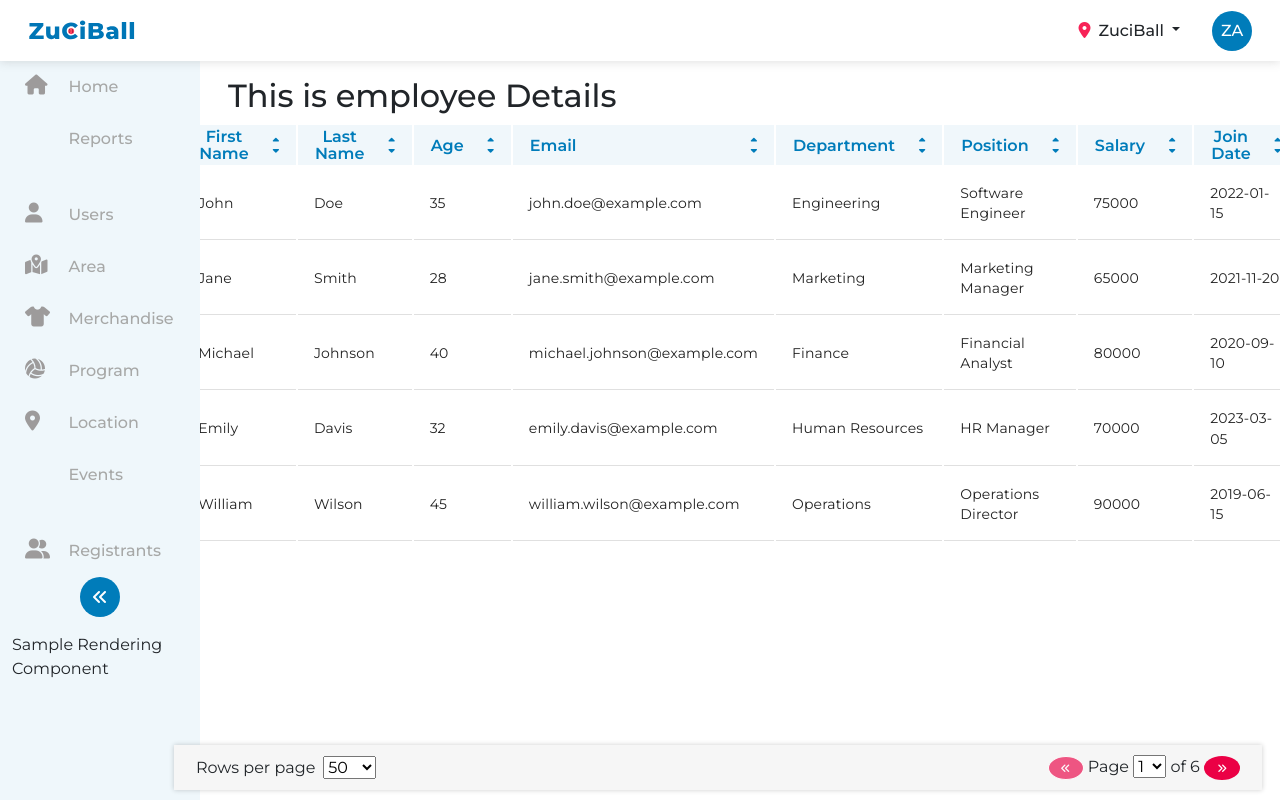
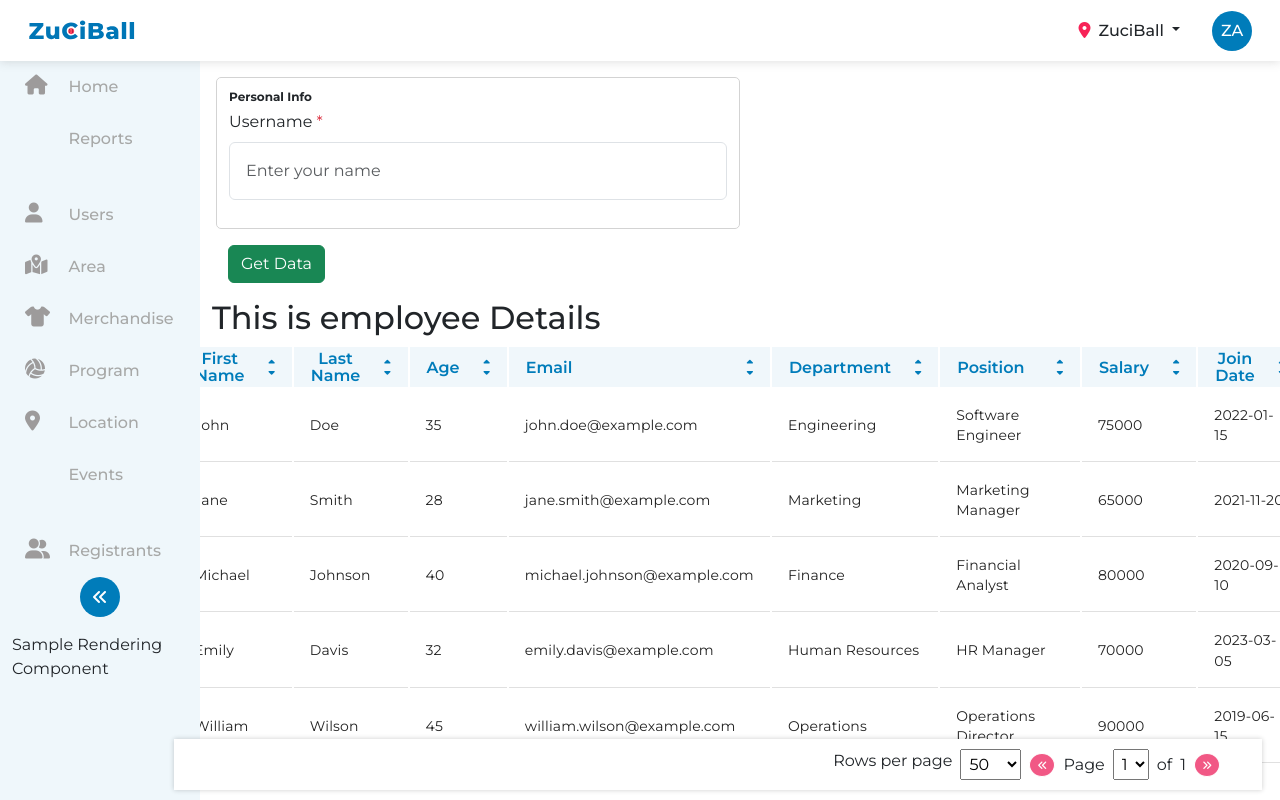
Before and after one commit to Denil-Doss-ZS0463/Angular_v17, an Angular app in the folder Angular17_DemoProject/: page /sampleRendering in a window 1280 px wide. Built offline with nearby package versions, Linux system fonts and the light colour scheme; some icons are missing.

Commit message:
Pagination logic added in common table
Pagination logic added in common table

```diff
--- a/Angular17_DemoProject/src/app/common-libraies/common-table/common-table.component.css
+++ b/Angular17_DemoProject/src/app/common-libraies/common-table/common-table.component.css
@@ -65,7 +65,7 @@ th:last-child {
     bottom: 10px;
     right: 30px;
     padding: 10px;
-    background-color: #f6f6f6;
+    background-color: white;
     box-shadow: 0 0 5px rgb(0 0 0 / 20%);
     width: 85%;
 }
@@ -78,8 +78,6 @@ th:last-child {
    border-radius: 50% !important;
    text-align: center;
    font-size: 10px;
-   /* padding: 5px; */
-   /* border: none; */
 }
 
 .paginationButtons:focus
--- a/Angular17_DemoProject/src/app/common-libraies/common-table/common-table.component.html
+++ b/Angular17_DemoProject/src/app/common-libraies/common-table/common-table.component.html
@@ -46,39 +46,49 @@
         </table>
     </div>
 
-
-
     <div class="row paginationContent">
-        <div class="col d-flex justify-content-between">
-            <div class="rowsPerPage d-flex gap-2 align-items-center">
-                <label for="">Rows per page</label>
-                <select name="" id="" (change)="onItemsPerPageChange($event)">
+        <div class="col-5"></div>
+        <div class="col-7 d-flex justify-content-end align-items-center gap-2">
+            <div class="d-flex gap-2">
+                <div class="">Rows per page</div>
+                <select class="p-1" (change)="onItemsPerPageChange($event)">
                     <option *ngFor="let pageItem of pageItems" [value]="pageItem">{{ pageItem }}</option>
                 </select>
             </div>
-            <div class="paginationNav">
-                <button class="btn paginationButtons rounded" (click)="onPageChange(currentPage - 1)" [disabled]="currentPage === 1">
-
+            <div class="d-flex gap-2 align-items-center">
+                <button class="btn paginationButtons rounded col-1" (click)="onPageChange(currentPage - 1)"
+                    [disabled]="currentPage === 1">
                     <div class="d-flex align-items-center justify-content-center">
                         <i class="fa-solid fa-angles-left"></i>
                     </div>
                 </button>
-                Page
-                <select [(ngModel)]="currentPage" (ngModelChange)="onPageChange($event)">
+                <div class="d-flex gap-2 align-items-center">
+                    <div class="">Page</div>
+                    <select class="p-1" [(ngModel)]="currentPage" (ngModelChange)="onPageChange($event)">
                         @for(page of availablePages(totalPages); track $index)
                         {
                         <option [value]="page">{{ page }}</option>
                         }
                     </select>
-                of {{ totalPages }}
-                <button class="btn paginationButtons rounded" (click)="onPageChange(currentPage + 1)" [disabled]="currentPage === totalPages">
+                    <div class="d-flex gap-2">
+                        <div>of </div>
+                        <div>{{ totalPages }}</div>
+                    </div>
+                </div>
+                <div>
+                    <button class=" col-1 btn paginationButtons rounded" (click)="onPageChange(currentPage + 1)"
+                        [disabled]="currentPage === totalPages">
                         <div class="d-flex align-items-center justify-content-center">
                             <i class="fa-solid fa-angles-right"></i>
                         </div>
                     </button>
                 </div>
             </div>
+
         </div>
 
 
     </div>
+
+
+</div>
--- a/Angular17_DemoProject/src/app/common-libraies/common-table/common-table.component.ts
+++ b/Angular17_DemoProject/src/app/common-libraies/common-table/common-table.component.ts
@@ -79,7 +79,7 @@ export class CommonTableComponent {
   }
 
   currentPage: number = 1;
-  itemsPerPage: number = 5; // Default items per page
+  itemsPerPage: number = 50; // Default items per page
   totalPages: number = 0;
 
   calculateTotalPages() {
@@ -105,7 +105,7 @@ export class CommonTableComponent {
   }
 
   availablePages(totalPages: any) {
-    return Array(totalPages).fill(0).map((_, i) => i + 1)
+    return Array(totalPages).fill(0).map((_, i) => i + 1);
   }
 
 
--- a/Angular17_DemoProject/src/app/core-components/sample-rendering-page/sample-rendering-page.component.html
+++ b/Angular17_DemoProject/src/app/core-components/sample-rendering-page/sample-rendering-page.component.html
@@ -1,5 +1,5 @@
 <form [formGroup]="myForm" class="m-3">
-<!-- <div class="row mt-2 ">
+<div class="row mt-2 ">
         <div class="col-6 outerBorder">
             <div class="bolderLabel">Personal Info</div>
             <app-common-input-box [label]="'Username'" [controlName]="'username'" [parentForm]="myForm"
@@ -8,7 +8,7 @@
         </div>
     </div>
 
-    <div class="row mt-2">
+ <!--    <div class="row mt-2">
         <div class="col-6 ">
             <app-common-input-box [label]="'Age'" [controlName]="'age'" [parentForm]="myForm" [fieldType]="'number'"
                 [idSelector]="'age'" [placeholderText]="'Enter your age'" [errorMessage]="'Age is required'"
@@ -43,8 +43,10 @@
             [invalidForm]="invalidForm" [dropDownValue]="pokeDetails" [objectKeyAsValue]="'type'"></app-common-dropdown> -->
     <!-- </div> -->
 
-    <!-- <button type="submit" class="btn btn-success mt-3" (click)="getData()">Get Data</button>
-</form> -->
+    <button type="submit" class="btn btn-success mt-3" (click)="getData()">Get Data</button>
+
+
+</form>
 
 <!-- <h2 class="mt-3">This is Pokemon Details</h2>
 <app-common-table [headers]="pokeHeaders" [data]="pokeDetails"></app-common-table>
```
Lines whose indentation alone changed are shown as unchanged.
